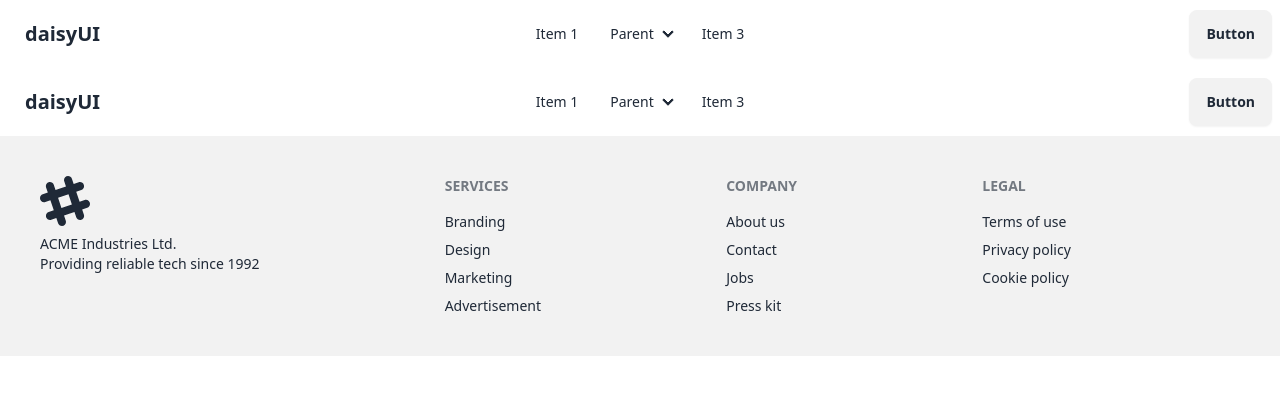
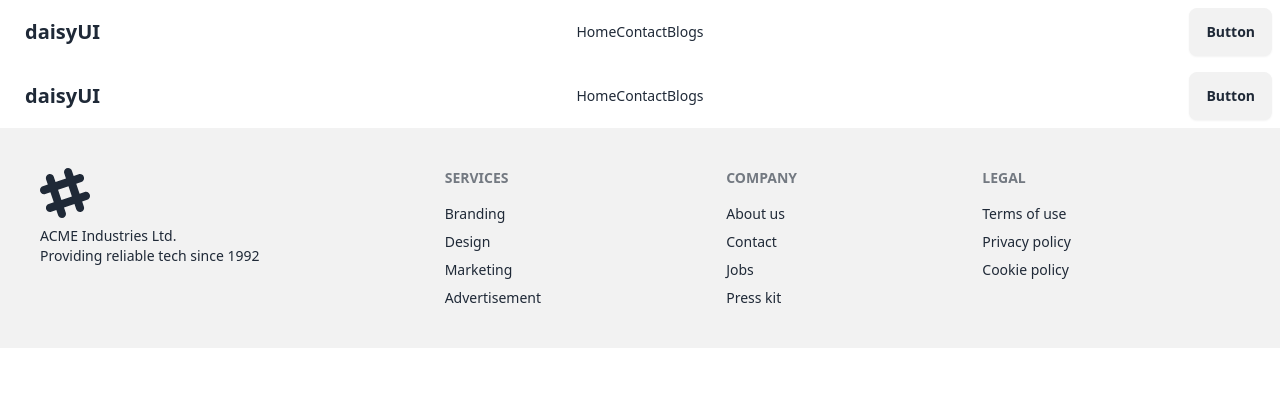
Before and after one commit to Arif-Islam21/explreing-react-router-website, a React (Vite) app: page /navbar in a window 1280 px wide. Shown: the top 394 px of the page. Built offline with nearby package versions, Linux system fonts and the light colour scheme.

Commit message:
working with navbar

```diff
--- a/src/components/Navbar/Navbar.jsx
+++ b/src/components/Navbar/Navbar.jsx
@@ -1,4 +1,12 @@
 const Navbar = () => {
+  const links = (
+    <>
+      <li>Home</li>
+      <li>Contact</li>
+      <li>Blogs</li>
+    </>
+  );
+
   return (
     <div className="navbar bg-base-100">
       <div className="navbar-start">
@@ -23,49 +31,13 @@ const Navbar = () => {
             tabIndex={0}
             className="menu menu-sm dropdown-content mt-3 z-[1] p-2 shadow bg-base-100 rounded-box w-52"
           >
-            <li>
-              <a>Item 1</a>
-            </li>
-            <li>
-              <a>Parent</a>
-              <ul className="p-2">
-                <li>
-                  <a>Submenu 1</a>
-                </li>
-                <li>
-                  <a>Submenu 2</a>
-                </li>
-              </ul>
-            </li>
-            <li>
-              <a>Item 3</a>
-            </li>
+            {links}
           </ul>
         </div>
         <a className="btn btn-ghost text-xl">daisyUI</a>
       </div>
       <div className="navbar-center hidden lg:flex">
-        <ul className="menu menu-horizontal px-1">
-          <li>
-            <a>Item 1</a>
-          </li>
-          <li>
-            <details>
-              <summary>Parent</summary>
-              <ul className="p-2">
-                <li>
-                  <a>Submenu 1</a>
-                </li>
-                <li>
-                  <a>Submenu 2</a>
-                </li>
-              </ul>
-            </details>
-          </li>
-          <li>
-            <a>Item 3</a>
-          </li>
-        </ul>
+        <ul className="menu menu-horizontal px-1">{links}</ul>
       </div>
       <div className="navbar-end">
         <a className="btn">Button</a>
```
